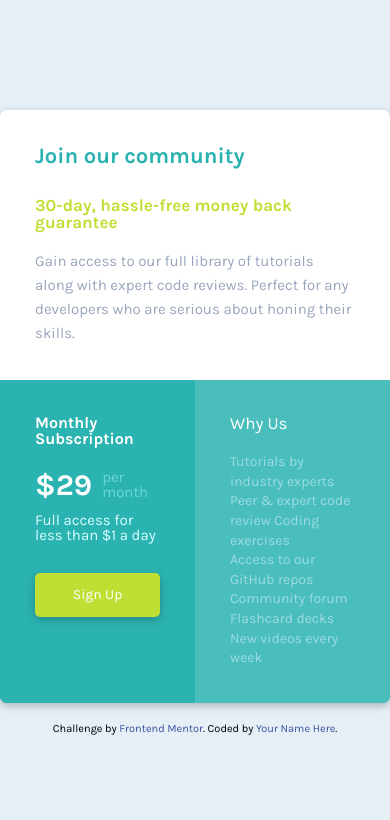
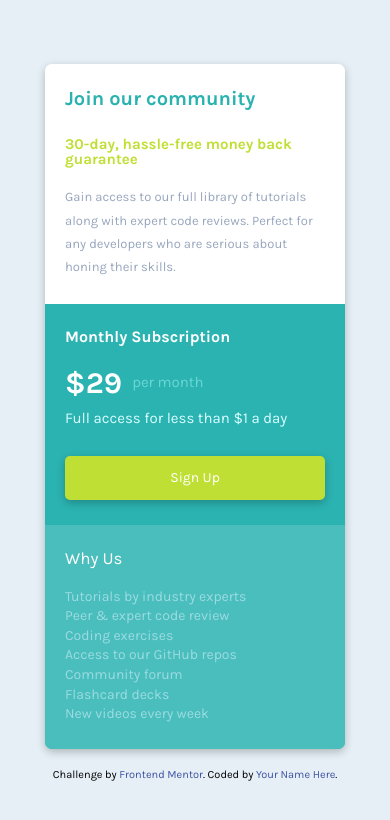
Before and after one commit to AlexandrVlasov83/Single-Price, a plain HTML site: page index.html in a window 390 px wide. Drawn offline with Linux system fonts and the light colour scheme.

Commit message:
MobileVersion

```diff
--- a/css/main.css
+++ b/css/main.css
@@ -103,6 +103,7 @@ body {
 }
 
 .container-subscription {
+	display: flex;
 	background-color: #2BB3B1;
 	width: 50%;
 }
--- /dev/null
+++ b/css/media.css
@@ -0,0 +1,42 @@
+@media (max-width: 700px) {
+	.content {
+		max-width: 400px;
+	}
+	.content-info {
+		padding: 25px 20px;
+	}
+	.main-subscription {
+		margin: 25px 20px;
+	}
+	.main-about {
+		margin: 25px 20px;
+	}
+}
+
+@media (max-width: 450px) {
+	.content {
+		max-width: 300px;
+	}
+	.content-main {
+		flex-direction: column;
+		align-items: center;
+	}
+	.container-subscription {
+		width: 100%;
+		display: block;
+	}
+	.container-about {
+		width: 100%;
+	}
+	.title {
+		font-size: 20px;
+		margin-bottom: 28px;
+	}
+	.subtitle {
+		font-size: 15px;
+	}
+	.content-info p {
+		font-size: 13px;
+		line-height: 1.8;
+	}
+}
--- a/index.html
+++ b/index.html
@@ -6,7 +6,7 @@
 
   <link rel="icon" type="image/png" sizes="32x32" href="./images/favicon-32x32.png">
   <link rel="stylesheet" type="text/css" href="./css/main.css">
-
+  <link rel="stylesheet" type="text/css" href="./css/media.css">
   <link href="https://fonts.googleapis.com/css2?family=Karla:wght@400;700&display=swap" rel="stylesheet">
 
   <title>Frontend Mentor | Single Price Grid Component</title>
```
